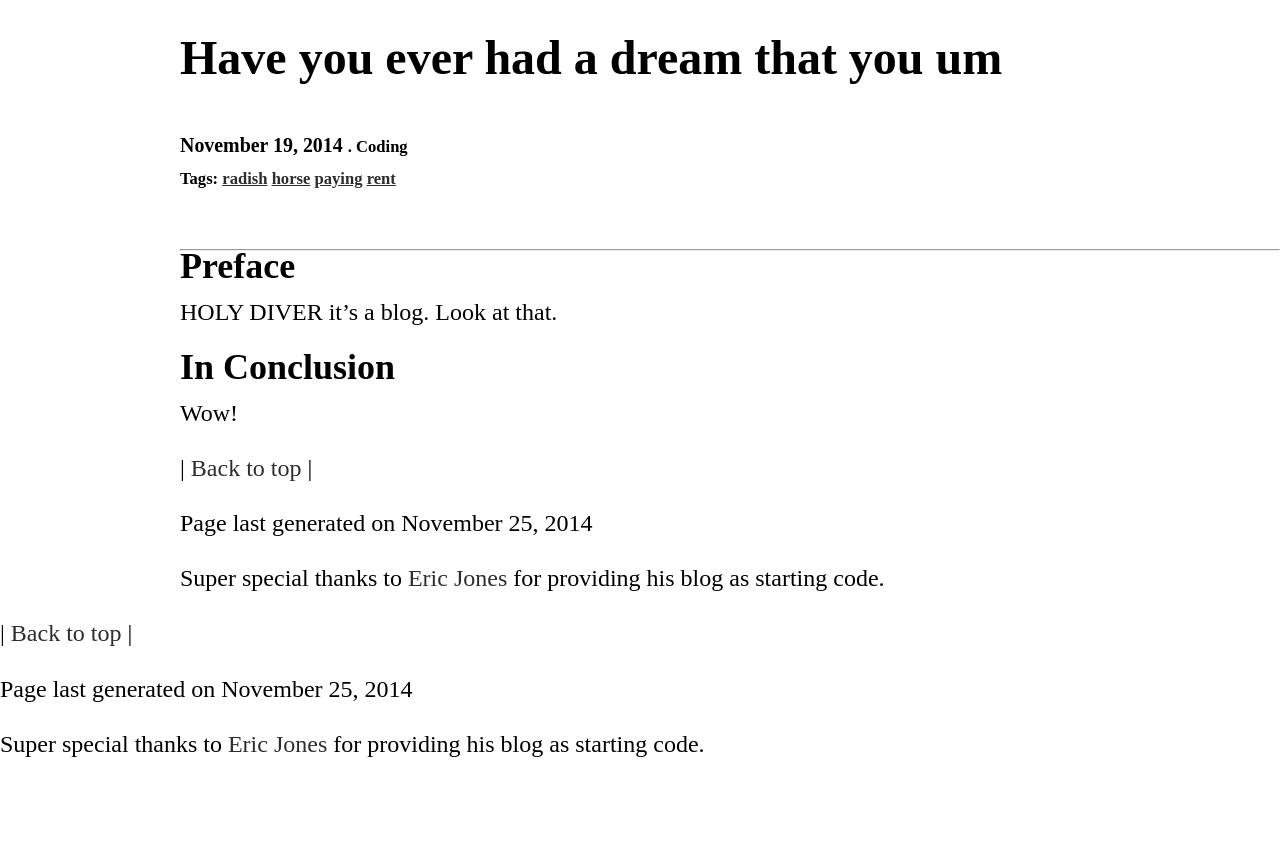
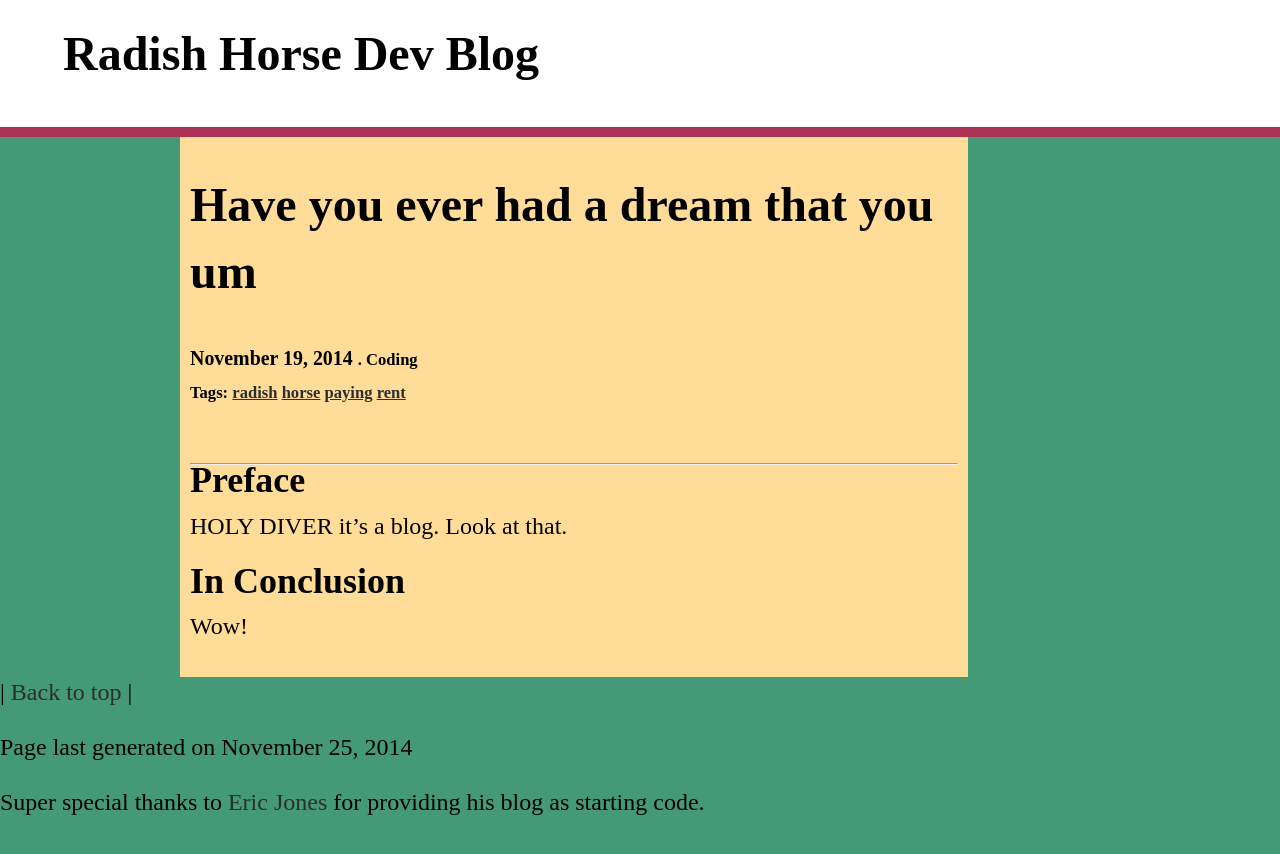
Before and after one commit to RadishHorse/radishhorse.github.io, a Jekyll site: the page built from _posts/2014-11-19-Have-you-ever-had-a-dream-that-you-um.markdown, in a window 1280 px wide. Shown: the top 854 px of the page. Built offline with Jekyll 4.4.1, drawn with Linux system fonts in a browser that asks for light colours; nearby versions of some CDN libraries; Markdown is read by kramdown in place of the engine named in the settings.

Commit message:
Starting custom color scheme.

```diff
--- a/_includes/header.html
+++ b/_includes/header.html
@@ -0,0 +1,4 @@
+<div class="header">
+    <h1 class="title">Radish Horse Dev Blog</h1>
+</div>
+<div class="stripe"></div>
--- a/_layouts/default.html
+++ b/_layouts/default.html
@@ -1,5 +1,5 @@
 <!DOCTYPE html>
-<html class="fuelux" lang="en">
+<html lang="en">
   <head>
     <meta charset="utf-8">
     <title>{{ page.title }}</title>
@@ -10,10 +10,11 @@
 	<link href="/css/style.css" rel="stylesheet">
 	<link rel="shortcut icon" href="/favicon.ico">
   </head>
-  <body data-spy="scroll" data-target=".subnav" data-offset="50">
+  <body>
 	<div class="container">
+        {% include header.html %}
 		{{ content }}
+       {% include footer.html %}
 	 </div>
-	{% include footer.html %}
   </body>
 </html>
--- a/_layouts/layout.html
+++ b/_layouts/layout.html
@@ -18,8 +18,8 @@
     <link rel="shortcut icon" href="/favicon.ico">
   </head>
 <body data-spy="scroll" data-target=".subnav" data-offset="50">
-
 <div class="container">
+    {% include header.html %}
 	<div class="content">
 		<div class="row">
 			<div class="span7 columns">
@@ -30,9 +30,9 @@
 			</div>
         </div>
 	</div>
+    {% include footer.html %}
 </div>
 
-{% include footer.html %}
 
     <!-- JS ... ? ================================================== -->
   </body>
--- a/_layouts/post.html
+++ b/_layouts/post.html
@@ -2,8 +2,8 @@
 layout: default
 ---
 
+
 <div class="content">
 	{% include post_header.html %}
     {{ content }}
-	{% include footer.html %}
 </div>
--- a/_layouts/post2.html
+++ b/_layouts/post2.html
@@ -1,5 +1,5 @@
 <!DOCTYPE html>
-<html class="fuelux" lang="en">
+<html lang="en">
   <head>
     <meta charset="utf-8">
     <title>{{ page.title }}</title>
@@ -17,6 +17,7 @@
   </head>
 
 <body data-spy="scroll" data-target=".subnav" data-offset="50">
+    {% include header.html %}
 <div class="container">
 
 	<div class="marketing">
--- a/_posts/2014-11-19-Have-you-ever-had-a-dream-that-you-um.markdown
+++ b/_posts/2014-11-19-Have-you-ever-had-a-dream-that-you-um.markdown
@@ -18,10 +18,3 @@ HOLY DIVER it's a blog. Look at that.
 In Conclusion
 -----
 Wow!
-
-
-<div class="row">
-	<div class="span9 column">
-			<p class="pull-right">{% if page.previous.url %} <a href="{{page.previous.url}}" title="Previous Post: {{page.previous.title}}"><i class="icon-chevron-left"></i></a> 	{% endif %}   {% if page.next.url %} 	<a href="{{page.next.url}}" title="Next Post: {{page.next.title}}"><i class="icon-chevron-right"></i></a> 	{% endif %} </p>
-	</div>
-</div>
--- a/css/style.css
+++ b/css/style.css
@@ -4,11 +4,11 @@
 }
 
 body {
-  margin-top: 15px;
   font-size: 1.5em;
   line-height:1.3em;
   font-family: 'Caudex', serif;
   font-color: #2B2E2E;
+  background-color:#497;
   -webkit-font-smoothing: antialiased;
 }
 
@@ -80,14 +80,27 @@ p.section {
   margin-left:1em;
 }
 
-#header {
-  position: fixed;
-  margin-left:15px;
+.header {
+  background-color:#FFF;
+  padding-left:15px;
+  padding-top:20px;
+  padding-bottom:1px;
+}
+
+.stripe {
+    height:10px;
+    background-color:#A35;
+}
+
+.container {
 
 }
 
 .content {
+    padding:10px;
   margin-left:180px;
+  width: 60%;
+  background-color:#FD9;
 }
 
 .project {
```
